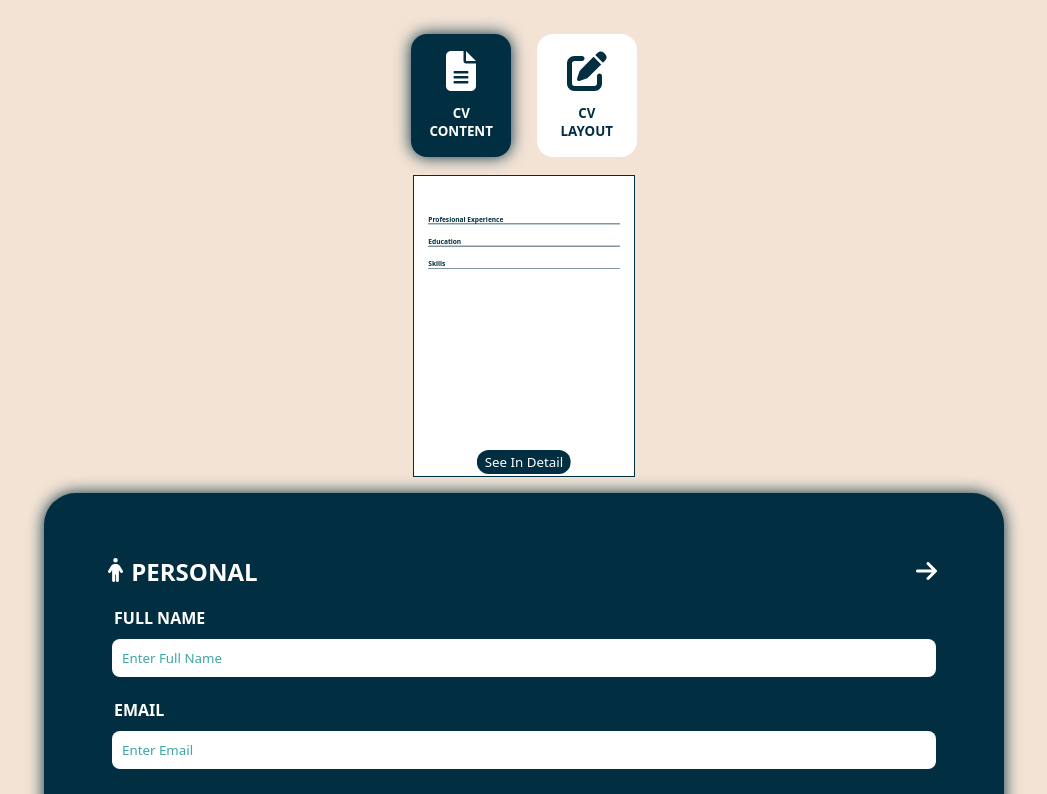
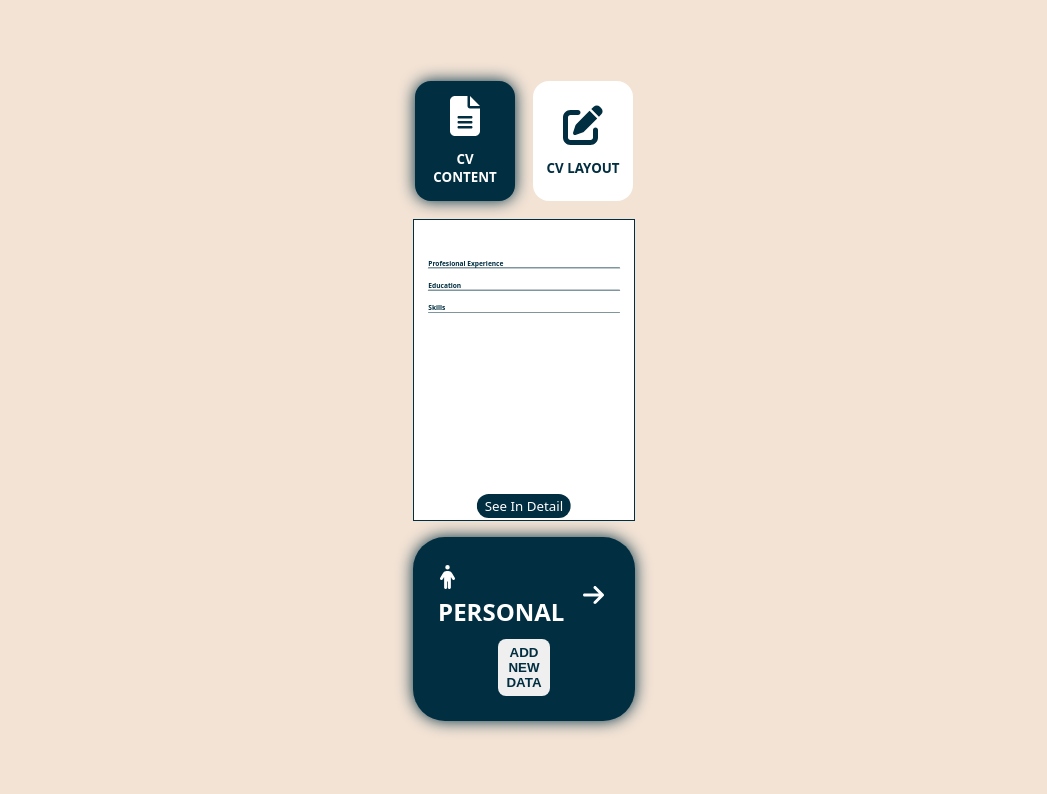
Before and after one commit to DavedCV/cv-project-react, a React (Vite) app: page / in a window 1280 px wide. Shown: the top 794 px of the page, without its empty margins (116-1163 px from the left). Built offline with nearby package versions, Linux system fonts and the light colour scheme.

Commit message:
Change personal information default form

```diff
--- a/src/components/DetailsSection/DetailsData.jsx
+++ b/src/components/DetailsSection/DetailsData.jsx
@@ -64,7 +64,7 @@ export default function DetailsData({
 
   return (
     <div className="details-data">
-      {activeSection === "personal" || showForm ? (
+      {showForm ? (
         <Form
           activeSection={activeSection}
           saveData={saveData}
--- a/src/styles/App.css
+++ b/src/styles/App.css
@@ -42,6 +42,15 @@ body {
 
 .main *:is(:focus, :focus-visible) {
   border-color: var(--secondary);
+}
+
+#root {
+  display: flex;
+  justify-content: center;
+  align-items: center;
+
+  height: 100%;
+  width: 100%;
 }
 
 /* -----------------------------------------------------------------------------
@@ -208,6 +217,8 @@ body {
   justify-content: center;
   text-align: center;
   gap: 0.5rem;
+
+  overflow: scroll;
 }
 
 .entry-data>.data-wrapper>div {
```
